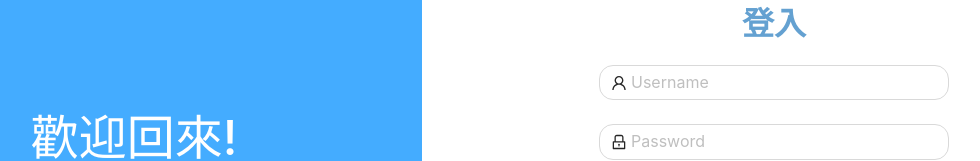
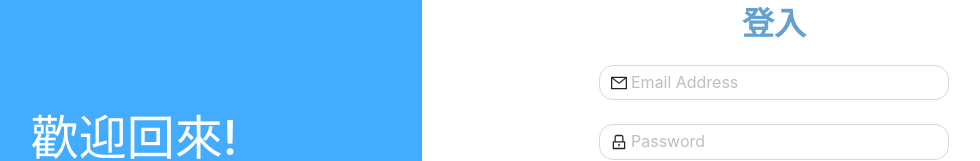
Before and after one commit to Brian-Konr/Camping-Helper, a React (Create React App) app in the folder frontend/: page /login in a window 1280 px wide. Shown: the part 221-382 px from the top of the page, without its empty margins (154-1134 px from the left). Built offline with nearby package versions, Linux system fonts and the light colour scheme.

Commit message:
login api connected

```diff
--- a/frontend/src/containers/Login.js
+++ b/frontend/src/containers/Login.js
@@ -1,6 +1,7 @@
 import React from 'react';
 import { Form, Input, Button, Checkbox, Layout } from 'antd';
-import { UserOutlined, LockOutlined } from '@ant-design/icons';
+import { UserOutlined, LockOutlined, MailOutlined } from '@ant-design/icons';
+import instance from '../instance';
 import '../css/login.css'
 import { Link, useNavigate} from "react-router-dom";
 const { Content } = Layout;
@@ -11,9 +12,40 @@ const NormalLoginForm = ({setIsLogin}) => {
   const onFinish = (values) => {
     console.log('Received values of form: ', values);
     setIsLogin(true);
-    navigate('/');
+
+    // just for test
+    let form = {
+      email: "admin@dodofk.xyz",
+      password: "#EDC$RFV%TGB"
+    }
+    submit(form);
+    // navigate('/');
   };
 
+  const submit = async (form) => {
+    try {
+      let {data} = await instance.post('/auth/jwt/create/', form);
+      if(data.access) {
+        localStorage.setItem("token", data.access);
+        await getInfo();
+      }
+    } catch (error) {
+      console.log(error.response);
+    }
+  }
+
+  const getInfo = async () => {
+    try {
+      let {data} = await instance.get('/auth/users/me/');
+      localStorage.setItem("username", data.username);
+      localStorage.setItem("name", data.name ? data.name : data.first_name); //because backend is not deployed yet
+      localStorage.setItem("email", data.email);
+      localStorage.setItem("birthday", data.birthday);
+      navigate("/");
+    } catch (error) {
+      console.log(error.response);
+    }
+  }
   return (
     <Layout className='page'>
       <Content className='wrapper'>
@@ -38,17 +70,18 @@ const NormalLoginForm = ({setIsLogin}) => {
             >
               <Form.Item
                 className='form-item'
-                name="username"
+                name="email"
                 rules={[
                   {
                     required: true,
-                    message: 'Please input your Username!',
+                    type: 'email',
+                    message: 'The input is not valid E-mail!',
                   },
                 ]}
               >
                 <Input
                   className='item'
-                  prefix={<UserOutlined className="site-form-item-icon" />} placeholder="Username" />
+                  prefix={<MailOutlined className="site-form-item-icon" />} placeholder="Email Address" />
               </Form.Item>
               <Form.Item
                 name="password"
```
